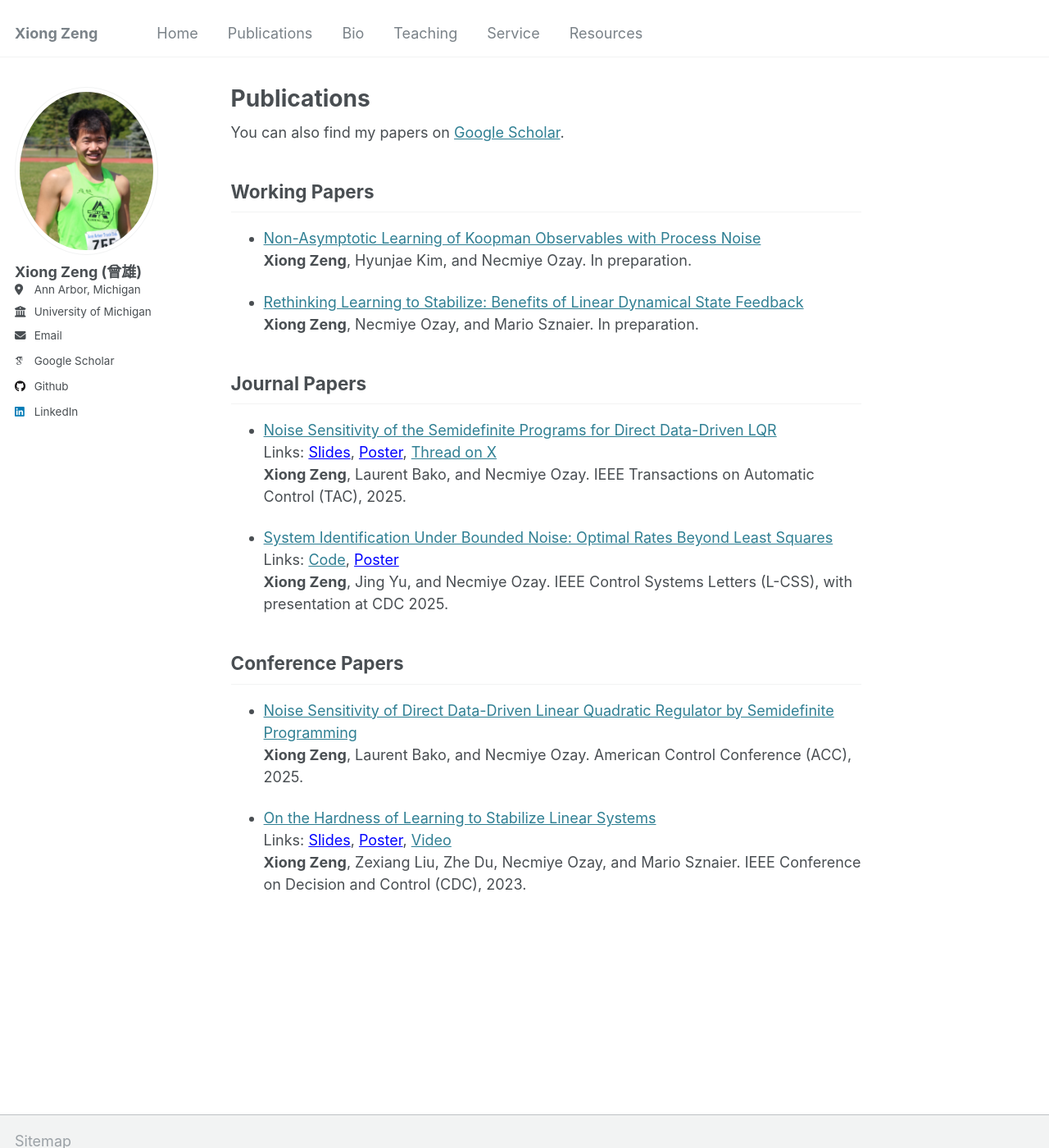
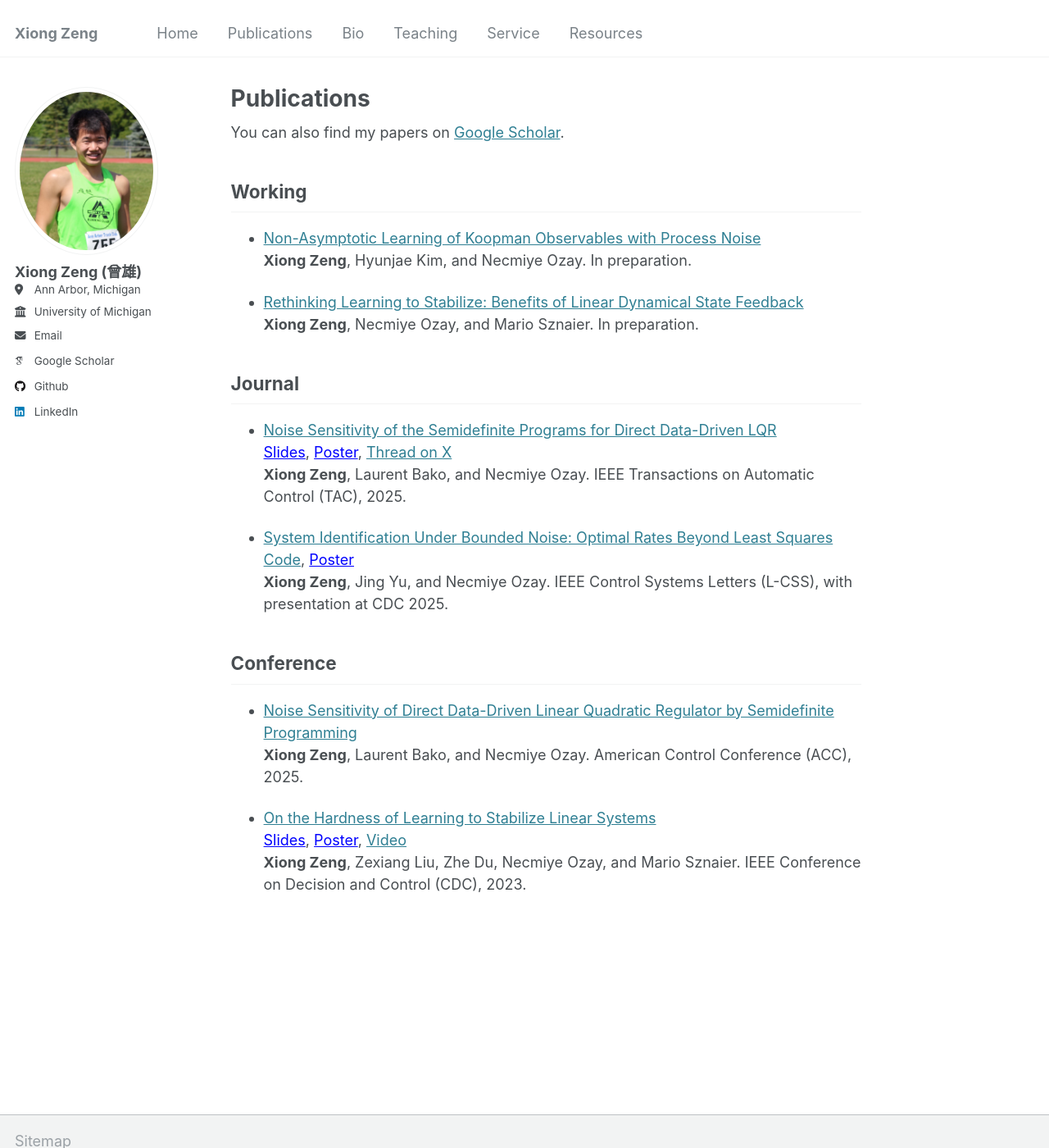
Before and after one commit to zengxiong111/zengxiong.github.io, a Jekyll site: the page built from _pages/publications.md, in a window 1280 px wide and 1400 px high. Shown: the whole window at 82% size. Built offline with Jekyll 4.4.1, drawn with Linux system fonts in a browser that asks for light colours; some web fonts are replaced.

Commit message:
Update publications.md

```diff
--- a/_pages/publications.md
+++ b/_pages/publications.md
@@ -7,7 +7,7 @@
 
 You can also find my papers on [Google Scholar](https://scholar.google.com/citations?user=v4lWTTwAAAAJ&hl=en).
 
-## Working Papers
+## Working
 
 - [Non-Asymptotic Learning of Koopman Observables with Process Noise](https://zengxiong111.github.io/zengxiong.github.io/)
   **Xiong Zeng**, Hyunjae Kim, and Necmiye Ozay. In preparation.
@@ -15,21 +15,21 @@
 - [Rethinking Learning to Stabilize: Benefits of Linear Dynamical State Feedback](https://zengxiong111.github.io/zengxiong.github.io/)
   **Xiong Zeng**, Necmiye Ozay, and Mario Sznaier. In preparation.
 
-## Journal Papers
+## Journal
 
 - [Noise Sensitivity of the Semidefinite Programs for Direct Data-Driven LQR](https://arxiv.org/abs/2412.19705)
-  Links: <a href="https://zengxiong111.github.io/zengxiong.github.io/files/slides_Noise.Sensitivity.of.DDD.LQR.by.Semidefinite.Programming.pdf" target="_blank" style="color: blue;">Slides</a>, <a href="https://zengxiong111.github.io/zengxiong.github.io/files/Poster_Noise.Sensitivity.of.DDD.LQR.by.Semidefinite.Programming.pdf" target="_blank" style="color: blue;">Poster</a>, [Thread on X](https://x.com/necozay/status/1885844662381879360)
+  <a href="https://zengxiong111.github.io/zengxiong.github.io/files/slides_Noise.Sensitivity.of.DDD.LQR.by.Semidefinite.Programming.pdf" target="_blank" style="color: blue;">Slides</a>, <a href="https://zengxiong111.github.io/zengxiong.github.io/files/Poster_Noise.Sensitivity.of.DDD.LQR.by.Semidefinite.Programming.pdf" target="_blank" style="color: blue;">Poster</a>, [Thread on X](https://x.com/necozay/status/1885844662381879360)
   **Xiong Zeng**, Laurent Bako, and Necmiye Ozay. IEEE Transactions on Automatic Control (TAC), 2025.
 
 - [System Identification Under Bounded Noise: Optimal Rates Beyond Least Squares](https://arxiv.org/abs/2503.16817)
-  Links: [Code](https://github.com/jy-cds/Bounded-Noise-SysID-Minimax-Lowerbound), <a href="https://zengxiong111.github.io/zengxiong.github.io/files/Poster_system_id_bounded_noise.pdf" target="_blank" style="color: blue;">Poster</a>
+  [Code](https://github.com/jy-cds/Bounded-Noise-SysID-Minimax-Lowerbound), <a href="https://zengxiong111.github.io/zengxiong.github.io/files/Poster_system_id_bounded_noise.pdf" target="_blank" style="color: blue;">Poster</a>
   **Xiong Zeng**, Jing Yu, and Necmiye Ozay. IEEE Control Systems Letters (L-CSS), with presentation at CDC 2025.
 
-## Conference Papers
+## Conference
 
 - [Noise Sensitivity of Direct Data-Driven Linear Quadratic Regulator by Semidefinite Programming](https://web.eecs.umich.edu/~necmiye/pubs/ZengBO_acc25.pdf)
   **Xiong Zeng**, Laurent Bako, and Necmiye Ozay. American Control Conference (ACC), 2025.
 
 - [On the Hardness of Learning to Stabilize Linear Systems](https://arxiv.org/abs/2311.11151)
-  Links: <a href="https://zengxiong111.github.io/zengxiong.github.io/files/hard_learn_stabilize_present.pdf" target="_blank" style="color: blue;">Slides</a>, <a href="https://zengxiong111.github.io/zengxiong.github.io/files/On.The.Hardness.of.Learning.to.Stabilize.Linear.Systems_Poster.pdf" target="_blank" style="color: blue;">Poster</a>, [Video](https://www.youtube.com/watch?v=eP5KKam834w)
+  <a href="https://zengxiong111.github.io/zengxiong.github.io/files/hard_learn_stabilize_present.pdf" target="_blank" style="color: blue;">Slides</a>, <a href="https://zengxiong111.github.io/zengxiong.github.io/files/On.The.Hardness.of.Learning.to.Stabilize.Linear.Systems_Poster.pdf" target="_blank" style="color: blue;">Poster</a>, [Video](https://www.youtube.com/watch?v=eP5KKam834w)
   **Xiong Zeng**, Zexiang Liu, Zhe Du, Necmiye Ozay, and Mario Sznaier. IEEE Conference on Decision and Control (CDC), 2023.
```
